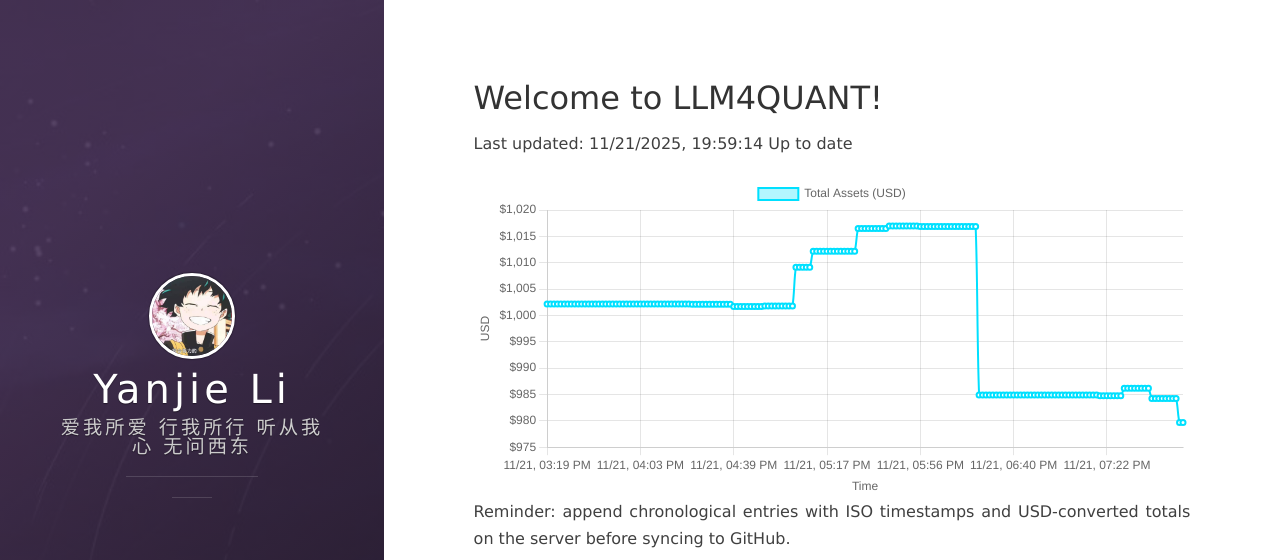
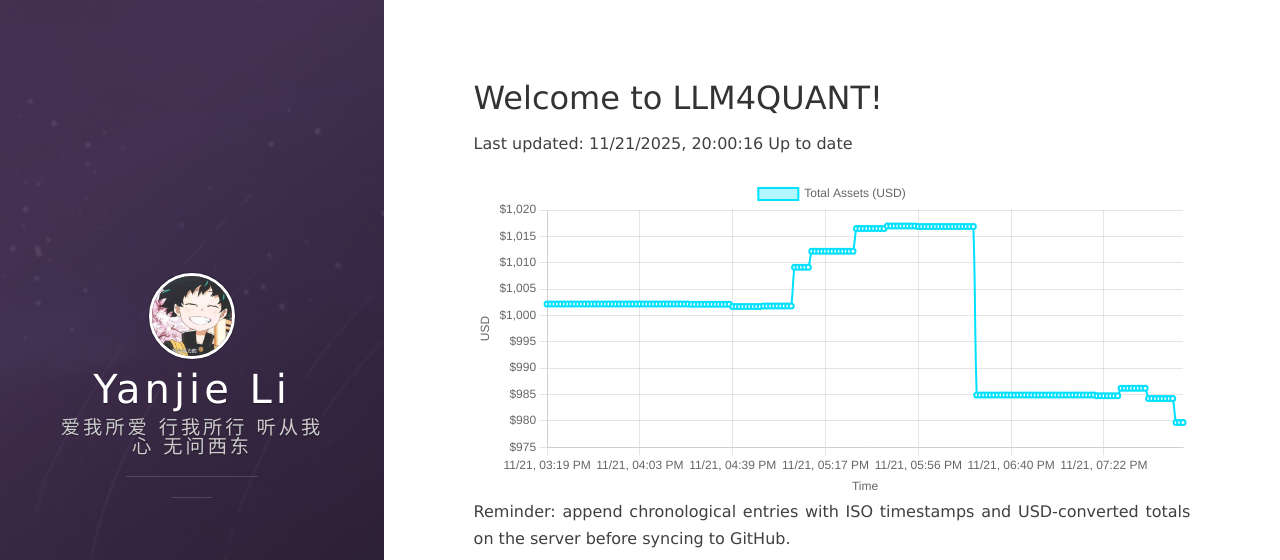
Before and after one commit to leeyegy/leeyegy.github.io, a Jekyll site: the page built from live-trading.html, in a window 1280 px wide and 1000 px high. Shown: the top 560 px of the window. Built offline with Jekyll 4.4.1, drawn with Linux system fonts in a browser that asks for light colours; nearby versions of some CDN libraries.

Commit message:
AccountMonitor: update balance history 2025-11-22T04:00:16+08:00

```diff
--- a/assets/data/binance/balance-history.json
+++ b/assets/data/binance/balance-history.json
@@ -1,5 +1,5 @@
 {
-  "generatedAt": "2025-11-22T03:59:14+08:00",
+  "generatedAt": "2025-11-22T04:00:16+08:00",
   "asset": "total_usd_value",
   "history": [
     {
@@ -741,6 +741,10 @@
     {
       "timestamp": "2025-11-22T03:59:14+08:00",
       "totalUsd": 979.68196742
+    },
+    {
+      "timestamp": "2025-11-22T04:00:16+08:00",
+      "totalUsd": 979.68196742
     }
   ]
 }
```
